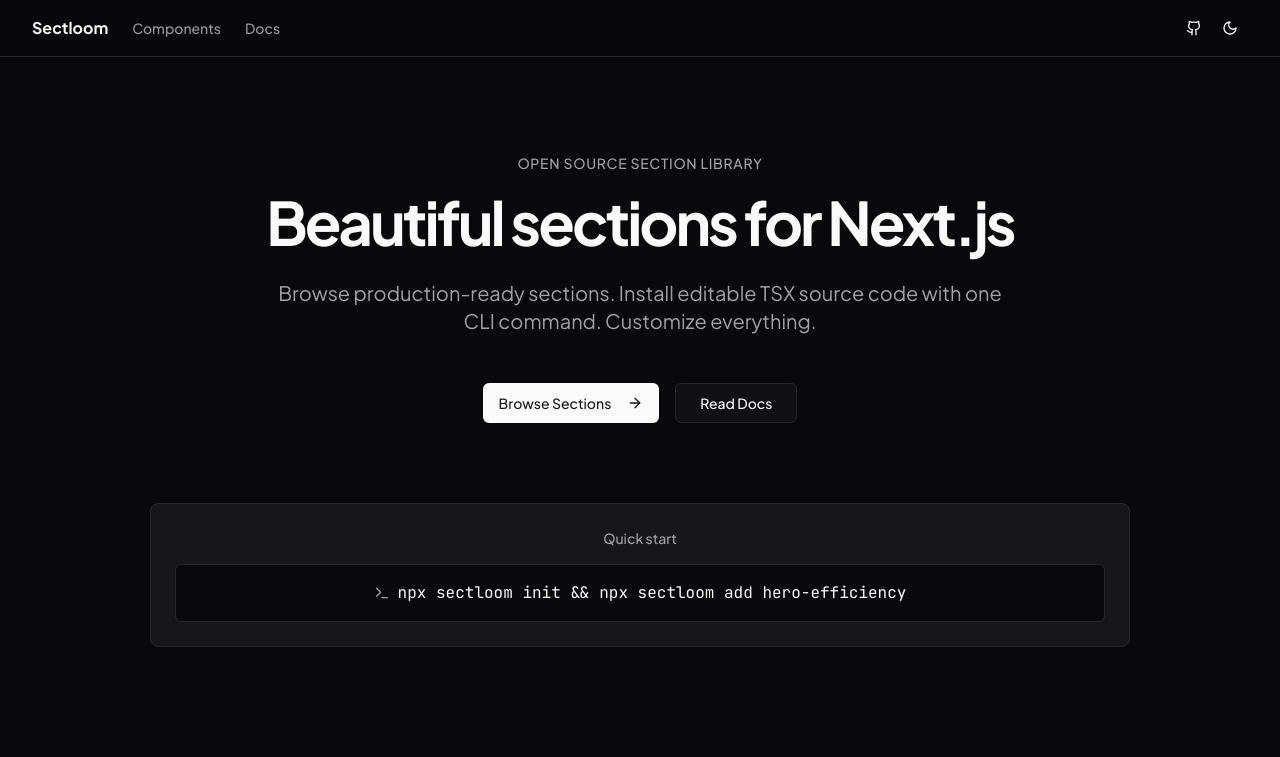
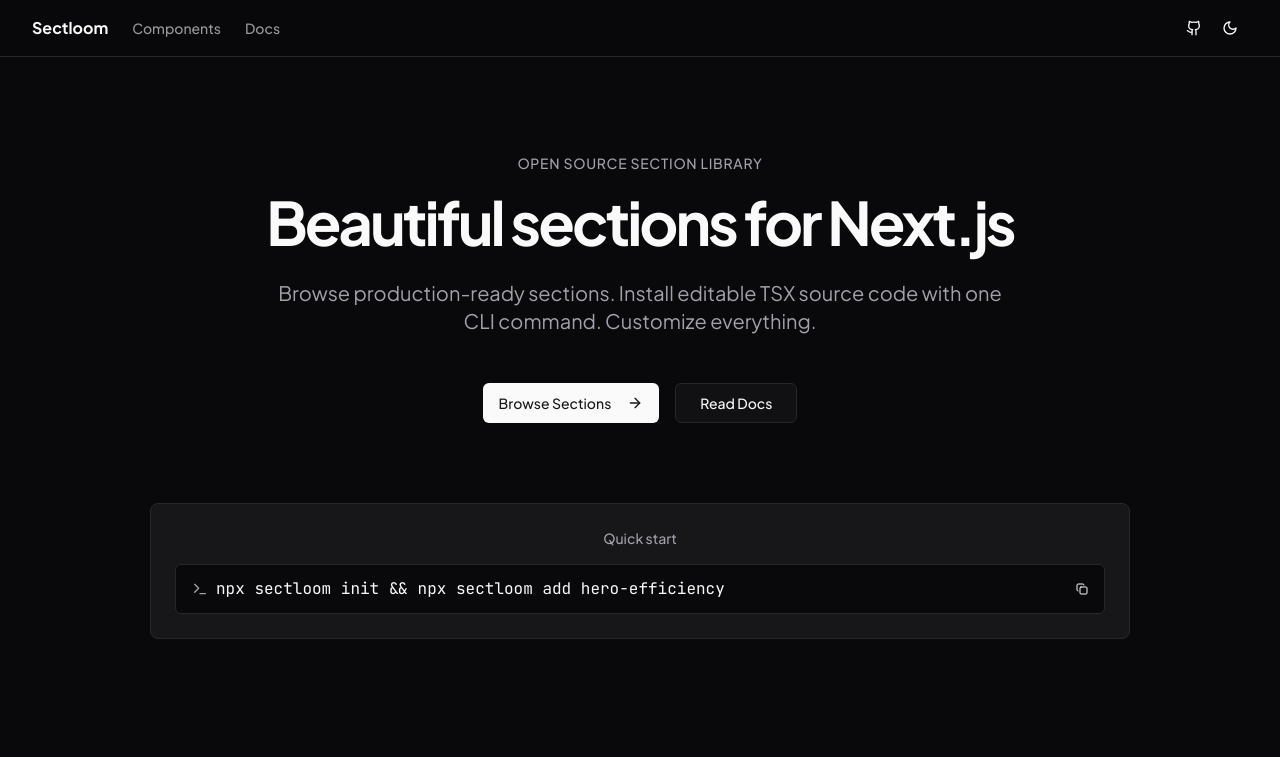
Before and after one commit to nasyx-rakeeb/sectloom, a Next.js app in the folder apps/web/: page / in a window 1280 px wide. Shown: the top 757 px of the page. Built offline with nearby package versions, Linux system fonts and the light colour scheme.

Commit message:
feat: add copy button to quick start command on home page

```diff
--- a/apps/web/src/app/(marketing)/page.tsx
+++ b/apps/web/src/app/(marketing)/page.tsx
@@ -3,6 +3,7 @@
 import { Button } from '@/components/ui/button';
 import { WebSiteJsonLd, SoftwareApplicationJsonLd } from '@/lib/seo/json-ld';
 import { ArrowRight, Terminal, Paintbrush, Shield, Code } from 'lucide-react';
+import { CardCopyButton } from '@/components/catalog/card-copy-button';
 
 export const metadata = {
   title: {
@@ -39,14 +40,18 @@
             </Button>
           </div>
 
+
           <div className="mt-8 flex w-full flex-col items-center justify-center p-6 bg-muted/50 rounded-lg border border-border max-w-xl mx-auto">
             <p className="text-sm text-muted-foreground mb-4 font-medium">
               Quick start
             </p>
-            <code className="text-sm sm:text-base font-mono p-4 bg-background rounded-md border border-border w-full text-center flex items-center justify-center text-foreground">
-              <Terminal className="mr-2 h-4 w-4 text-muted-foreground" />
-              npx sectloom init && npx sectloom add hero-efficiency
-            </code>
+            <div className="flex w-full items-center justify-between bg-background rounded-md border border-border p-3 pl-4">
+              <code className="text-sm sm:text-base font-mono flex items-center text-foreground overflow-hidden">
+                <Terminal className="mr-2 h-4 w-4 shrink-0 text-muted-foreground" />
+                <span className="truncate">npx sectloom init && npx sectloom add hero-efficiency</span>
+              </code>
+              <CardCopyButton text="npx sectloom init && npx sectloom add hero-efficiency" />
+            </div>
           </div>
         </section>
 
```
